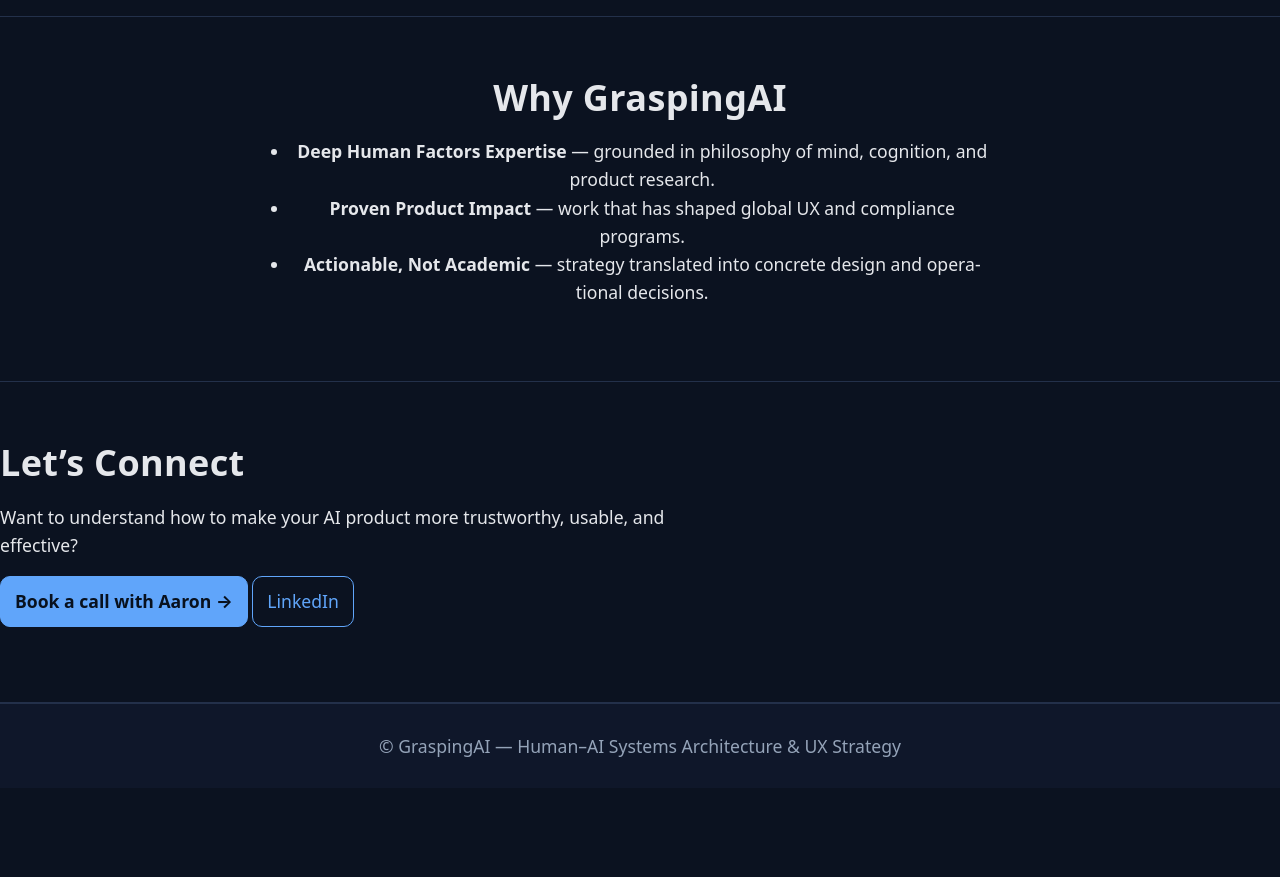
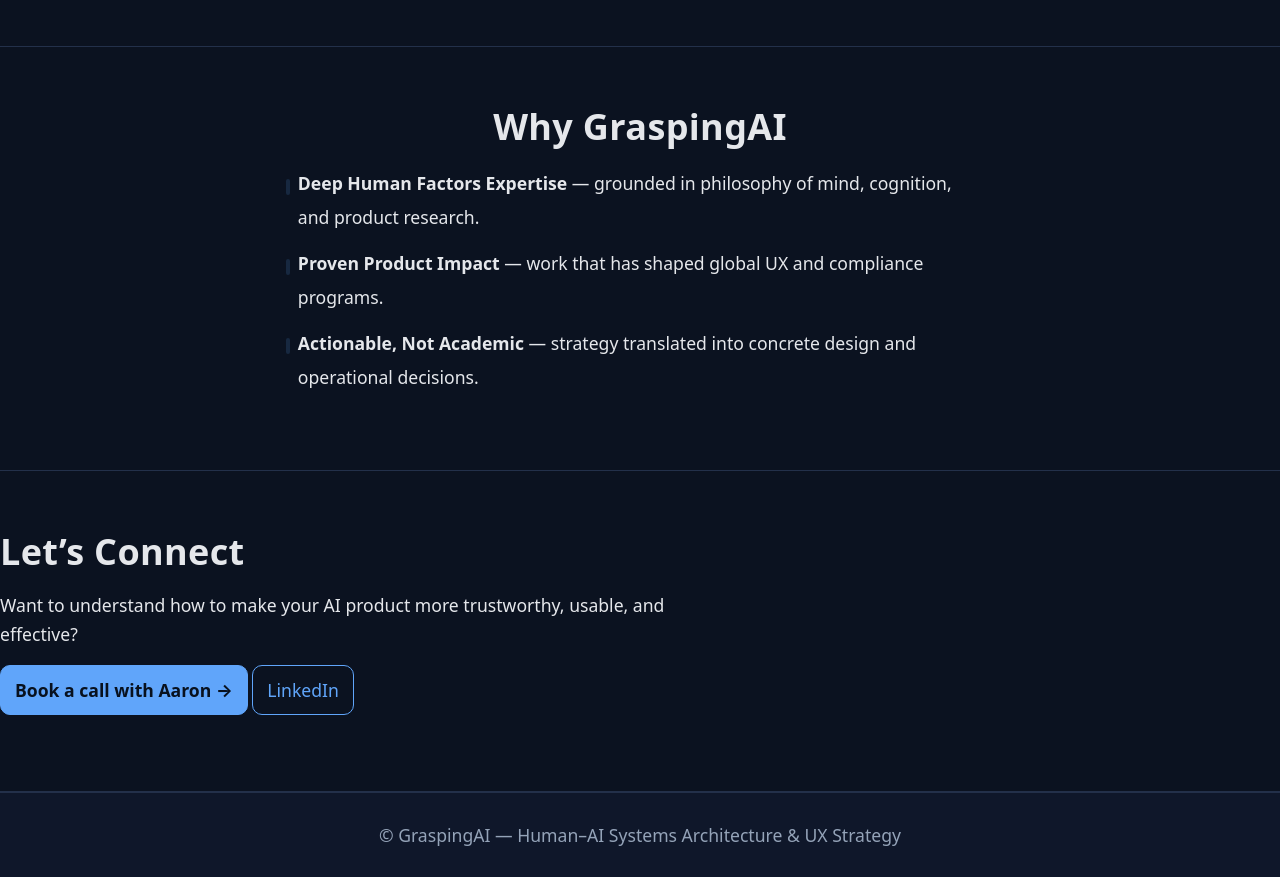
Before and after one commit to aaronk83/graspingai-homepage, a plain HTML site: page index-alt.html in a window 1280 px wide. Shown: the part 3180-4057 px from the top of the page. Before the commit the page ends 3968 px from the top, so only its background shows below. Drawn offline with Linux system fonts and the light colour scheme.

Commit message:
update copy to most sections. Disable hyphenation in paragraphs.

```diff
--- a/styles.css
+++ b/styles.css
@@ -204,6 +204,46 @@ a:focus-visible, .btn:focus-visible, button:focus-visible {
   line-height: 1.6; margin: 0.4rem 0;
 }
 
+/* Align and style "Why GraspingAI" section — centered title, left-aligned list, no bullets */
+#why.section--center {
+  text-align: center;
+}
+
+#why.section--center ul {
+  list-style: none;          /* remove bullets */
+  margin: 1.25rem auto;
+  padding-left: 0;           /* no indentation */
+  text-align: left;          /* clean left edge */
+  max-width: 68ch;
+  line-height: 1.7;
+}
+
+#why.section--center li {
+  margin-bottom: 1rem;
+  position: relative;
+  padding-left: 0;           /* ensures perfect text alignment */
+}
+
+/* Optional subtle visual marker (if you want slight structure) */
+#why.section--center li strong {
+  display: inline-block;
+  margin-bottom: 0.25rem;
+}
+
+#why.section--center li::before {
+  content: "";
+  position: absolute;
+  left: -0.75rem;
+  top: 0.6rem;
+  width: 4px;
+  height: 1rem;
+  background: var(--accent);
+  opacity: 0.15;
+  border-radius: 2px;
+}
+
+
+
 /* ---------- Tables ---------- */
 .table-wrap { overflow-x: auto; }
 table { width: 100%; border-collapse: collapse; font-size: var(--step--1); line-height: 1.45; }
@@ -237,6 +277,16 @@ thead th { border-bottom: 1px solid var(--border); } /* fallback */
   border-top: 1px solid var(--border); background: var(--panel);
 }
 
+/* Turn off auto-hyphenation sitewide */
+p, li, blockquote {
+  hyphens: none;
+  -webkit-hyphens: none;
+  -ms-hyphens: none;
+  word-break: normal;         /* avoid aggressive breaking */
+  overflow-wrap: break-word;  /* still wrap long URLs nicely */
+}
+
+
 /* ---------- Responsive tweaks ---------- */
 @media (max-width: 900px){
   .grid.two { grid-template-columns: 1fr; }
```
Also changed, not shown: index.html (+10 -10 lines).
